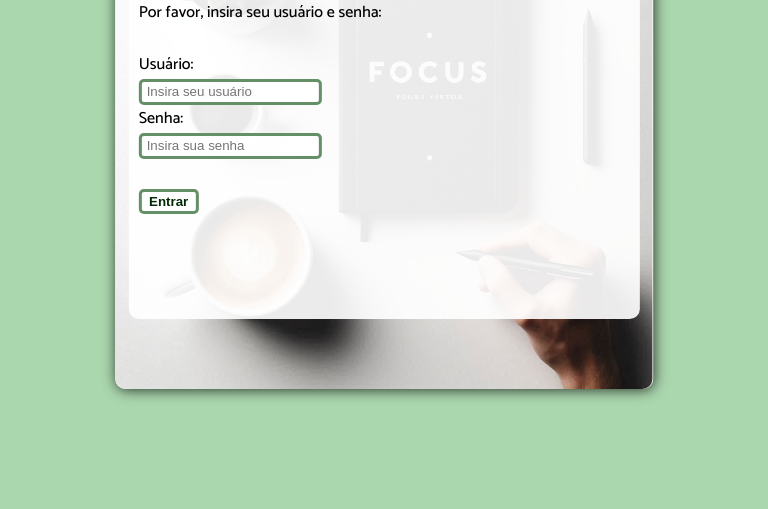
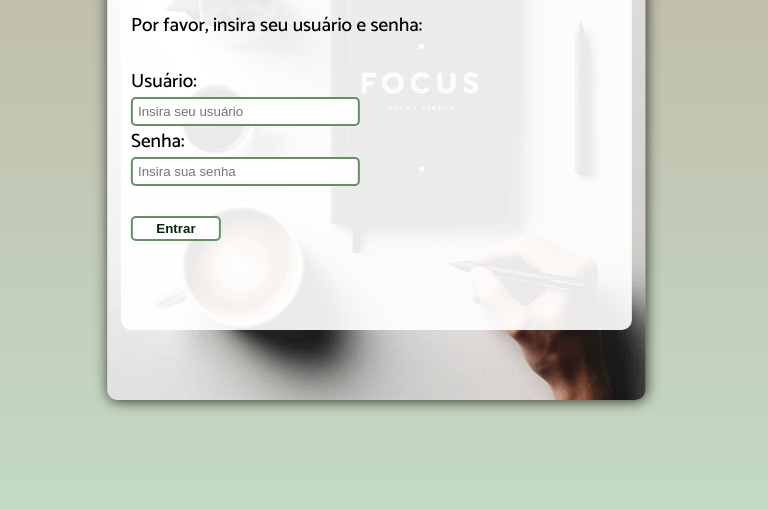
Before and after one commit to chris-devSH/Projeto-Blog, a plain HTML site: page index.html in a window 768 px wide. Shown: the part 291-800 px from the top of the page. Drawn offline with Linux system fonts and the light colour scheme; a web font is replaced by a local one.

Commit message:
Atualização de commit

```diff
--- a/index.html
+++ b/index.html
@@ -4,11 +4,10 @@
     <meta charset="UTF-8">
     <meta name="viewport" content="width=device-width, initial-scale=1.0">
     <link rel="stylesheet" href="style/estilo.css">
+    <link rel="stylesheet" href="style/query.css">:
     <title>Página de login</title>
     <style>
-        label{
-            display: block;
-        }
+
 
 
     </style>
@@ -28,8 +27,8 @@
                     <label for="idemail">Usuário:</label>
                     <input type="email" name="email" id="idemail" size="20" class="estilizando" placeholder="Insira seu usuário" >
                     <label for="idsenha"> Senha: </label>
-                    <input type="password" name="password" id="idsenha" size="20" class="estilizando"  placeholder="Insira sua senha" required>
-                    <input type="button" value="Entrar" id="menor">
+                    <input type="password" required name="password" id="idsenha" size="20" class="estilizando"  placeholder="Insira sua senha" >
+                    <input type="button" value="Entrar" id="menor"  onclick="verificar()">
                 </form>
 
 
@@ -73,6 +72,13 @@ function soltar(event) {
     elemento.style.background = ''; // Altera o fundo do elemento clicado
 }
 
+function verificar(){
+
+
+    if(clique[i].length == 0){
+        window.alert('0')
+    }
+}
     </script>
 </body>
 </html>
--- a/style/estilo.css
+++ b/style/estilo.css
@@ -28,8 +28,8 @@ gradiente em
 
 html, body{
     background-color: #ABD7AE;
-    width: 100vw;
-    height: 100vh;
+    width: 98vw;
+    height: 96vh;
     font-family: "Catamaran", sans-serif;
 
 }
@@ -42,7 +42,7 @@ main{
 
 
 section{
-    background-color: white;
+
     width: 70vw;
     min-width: 330px;
     height: 70vh;
@@ -54,6 +54,8 @@ section{
 
     transform: translate(-50%, -50%);
     border-radius: 10px;
+
+    transition: width .5s, height .5s;
 
 
 
@@ -117,12 +119,16 @@ h1{
     height: 25px;
     text-indent: 0px;
     font-weight: 700;
-    border: 3px #0449079c solid;
+    border: 2px #0449079c solid;
     color: #022904;
     background-color: rgba(255, 255, 255, 0.911);
 }
 
-
+#menor:hover{
+    border-color: #07640b;
+    border-width: 3px;
+    border-style: solid;
+}
 
 
 p#paragrafologin{
@@ -131,7 +137,6 @@ p#paragrafologin{
     font-size: 1.0em;
     margin: 25px 10px;
 
-    font-optical-sizing: auto;
     font-weight: 500;
     font-style: normal;
 }
@@ -139,7 +144,10 @@ p#paragrafologin{
 label{
     margin: 0px 10px ;
     font-weight: 500;
+    display: block;
 }
+
+
 
 input{
 
@@ -147,8 +155,11 @@ input{
     border-radius: 5px;
     text-indent: 5px;
     height: 20px;
-    background-color: rgba(255, 255, 255, 0.911);;
-    border-width: 3px;
+    background-color: rgba(255, 255, 255, 0.911);
+    border-width: 2px;
+
+    transition: width .5s, height .5s;
+    transition-timing-function: ease; /* da uma suavizada na animação*/
 }
 
 
--- /dev/null
+++ b/style/query.css
@@ -0,0 +1,99 @@
+/*Extra small devices (phones, 600px and down)
+@media only screen and (max-width: 600px) {...}
+
+Small devices (portrait tablets and large phones, 600px and up)
+@media only screen and (min-width: 600px) {...}
+
+Medium devices (landscape tablets, 768px and up)
+@media only screen and (min-width: 768px) {...}
+
+Large devices (laptops/desktops, 992px and up)
+@media only screen and (min-width: 992px) {...}
+
+Extra large devices (large laptops and desktops, 1200px and up)
+
+@media only screen and (min-width: 1200px) {...}*/
+
+@media only screen and (min-width: 768px) and (max-width: 992px) {
+
+    body, html{
+        width: 100vw;
+        height: 100vh;
+        background-image: linear-gradient( to top, #c3dac4, #c0af9f );
+        background-repeat: no-repeat;
+
+
+    }
+    main{
+        width: 98%;
+        height: 96%;
+    }
+    section{
+
+        max-width: 750px;
+    }
+    form label{
+        font-size: 1.2em;
+    }
+
+    form > p#paragrafologin {
+        font-size: 1.2em;
+    }
+    input{
+        width: 225px;
+        height: 25px;
+
+
+    }
+
+
+    input#menor{
+        width: 90px;
+    }
+
+    input#menor:hover{
+        width: 120px;
+        height: 25px;
+    }
+}
+
+@media only screen and (min-width: 992px) and (max-width: 1200px){
+    body, html{
+        width: 100vw;
+        height: 100vh;
+        background-image: linear-gradient( to top, #c3dac4, #c0af9f );
+        background-repeat: no-repeat;
+
+
+    }
+    main{
+        width: 98%;
+        height: 96%;
+    }
+}
+
+section {
+    max-width: 750px;
+}
+
+form label {
+    font-size: 1.2em;
+}
+
+form > p#paragrafologin {
+    font-size: 1.2em;
+}
+
+input{
+    width: 225px;
+    height: 25px;
+}
+
+input#menor{
+    width: 90px;
+}
+
+input#menor:hover{
+    width: 120px;
+    height: 25px;
+}
```
